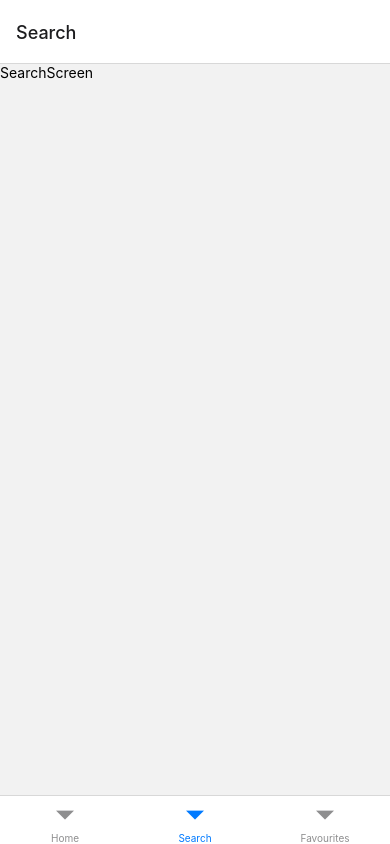
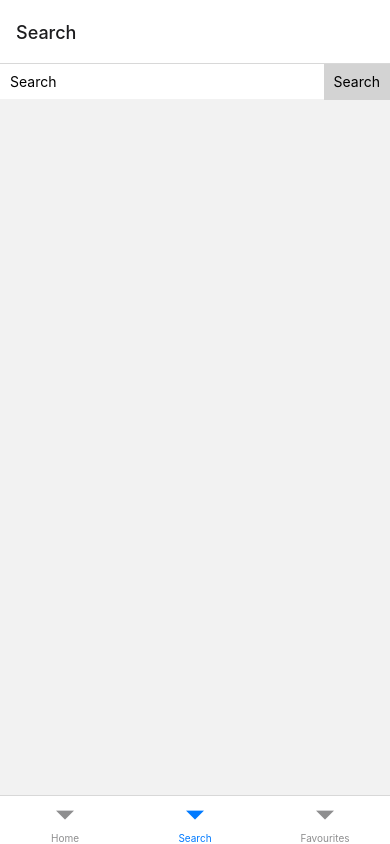
Before and after one commit to marcinkornek/AppiumWorkshops, a React Native app: screen /Search in a window 390 px wide. Built offline with nearby package versions, Linux system fonts and the light colour scheme; no server answers.

Commit message:
Add search screen, add testIDs, move api requests to api.ts

```diff
--- a/src/components/BreedItem/BreedItem.tsx
+++ b/src/components/BreedItem/BreedItem.tsx
@@ -1,5 +1,6 @@
 import * as React from 'react';
 import {Text, StyleSheet, Pressable} from 'react-native';
+import {breedItemTestID} from '../../utils/testIDs';
 import {BreedType} from '../../utils/types';
 import CatImage from '../CatImage/CatImage';
 
@@ -16,7 +17,9 @@ type Props = {
 
 const BreedItem: React.FC<Props> = ({breed, onPress}) => {
   return (
-    <Pressable onPress={() => onPress(breed)}>
+    <Pressable
+      onPress={() => onPress(breed)}
+      testID={`${breedItemTestID}-${breed.name}`}>
       <CatImage url={breed?.image?.url} size="small" />
       <Text style={styles.name}>{breed.name}</Text>
     </Pressable>
--- /dev/null
+++ b/src/components/PrimaryButton/PrimaryButton.tsx
@@ -0,0 +1,33 @@
+import * as React from 'react';
+import {Text, StyleSheet, Pressable} from 'react-native';
+import {primaryButtonDefaultTestID} from '../../utils/testIDs';
+
+const styles = StyleSheet.create({
+  button: {
+    backgroundColor: '#d3d3d3',
+    padding: 10,
+  },
+  title: {
+    textAlign: 'center',
+  },
+});
+
+type Props = {
+  title: string;
+  onPress: () => void;
+  testID?: string;
+};
+
+const PrimaryButton: React.FC<Props> = ({
+  onPress,
+  title,
+  testID = primaryButtonDefaultTestID,
+}) => {
+  return (
+    <Pressable onPress={onPress} style={styles.button} testID={testID}>
+      <Text style={styles.title}>{title}</Text>
+    </Pressable>
+  );
+};
+
+export default PrimaryButton;
--- /dev/null
+++ b/src/components/SearchBar/SearchBar.tsx
@@ -0,0 +1,54 @@
+import * as React from 'react';
+import {View, StyleSheet, TextInput} from 'react-native';
+import {
+  searchBarInputTestID,
+  searchBarSubmitBtnTestID,
+  searchBarTestID,
+} from '../../utils/testIDs';
+import PrimaryButton from '../PrimaryButton/PrimaryButton';
+
+const styles = StyleSheet.create({
+  bar: {
+    backgroundColor: 'white',
+    height: 35,
+    alignItems: 'center',
+    flexDirection: 'row',
+  },
+  input: {
+    flex: 1,
+    padding: 10,
+  },
+});
+
+type Props = {
+  onSearch: (query: string) => void;
+};
+
+const SearchBar: React.FC<Props> = ({onSearch}) => {
+  const [query, setQuery] = React.useState('');
+
+  const handleSearch = () => {
+    if (query) {
+      onSearch(query);
+    }
+  };
+
+  return (
+    <View style={styles.bar} testID={searchBarTestID}>
+      <TextInput
+        style={styles.input}
+        onChangeText={setQuery}
+        value={query}
+        placeholder="Search"
+        testID={searchBarInputTestID}
+      />
+      <PrimaryButton
+        onPress={handleSearch}
+        title="Search"
+        testID={searchBarSubmitBtnTestID}
+      />
+    </View>
+  );
+};
+
+export default SearchBar;
--- /dev/null
+++ b/src/components/SearchItem/SearchItem.tsx
@@ -0,0 +1,34 @@
+import * as React from 'react';
+import {Text, StyleSheet, Pressable} from 'react-native';
+import {BreedType} from '../../utils/types';
+import Icon from 'react-native-vector-icons/MaterialIcons';
+import {searchItemTestID} from '../../utils/testIDs';
+
+const styles = StyleSheet.create({
+  row: {
+    backgroundColor: 'white',
+    flex: 1,
+    padding: 10,
+    flexDirection: 'row',
+    justifyContent: 'space-between',
+  },
+});
+
+type Props = {
+  breed: BreedType;
+  onPress: (breed: BreedType) => void;
+};
+
+const SearchItem: React.FC<Props> = ({breed, onPress}) => {
+  return (
+    <Pressable
+      onPress={() => onPress(breed)}
+      style={styles.row}
+      testID={`${searchItemTestID}-${breed.name}`}>
+      <Text>{breed.name}</Text>
+      <Icon name="chevron-right" />
+    </Pressable>
+  );
+};
+
+export default SearchItem;
--- /dev/null
+++ b/src/components/SearchList/SearchList.tsx
@@ -0,0 +1,50 @@
+import {useNavigation} from '@react-navigation/native';
+import * as React from 'react';
+import {FlatList, StyleSheet, Text, View} from 'react-native';
+import {ScreenNavigationProp} from '../../routes/RootNavigator';
+import {searchResultsTestID} from '../../utils/testIDs';
+import {BreedType} from '../../utils/types';
+import SearchItem from '../SearchItem/SearchItem';
+
+const styles = StyleSheet.create({
+  listContentContainer: {
+    padding: 10,
+    justifyContent: 'space-between',
+  },
+  separator: {
+    height: 10,
+  },
+});
+
+type Props = {
+  breeds: [BreedType];
+};
+
+const SearchList: React.FC<Props> = ({breeds}) => {
+  const navigation = useNavigation<ScreenNavigationProp>();
+  const handlePress = (breed: BreedType) => {
+    navigation.navigate('BreedDetails', {breed});
+  };
+
+  const renderItem = ({item}: {item: BreedType}) => {
+    return <SearchItem breed={item} onPress={handlePress} />;
+  };
+
+  const renderSeparator = () => <View style={styles.separator} />;
+
+  const renderEmptyComponent = () => <Text>No results</Text>;
+
+  return (
+    <FlatList
+      testID={searchResultsTestID}
+      data={breeds}
+      renderItem={renderItem}
+      keyExtractor={item => item.id}
+      contentContainerStyle={styles.listContentContainer}
+      ItemSeparatorComponent={renderSeparator}
+      ListEmptyComponent={renderEmptyComponent}
+    />
+  );
+};
+
+export default SearchList;
--- /dev/null
+++ b/src/components/SearchResults/SearchResults.tsx
@@ -0,0 +1,19 @@
+import * as React from 'react';
+import {ActivityIndicator} from 'react-native';
+import {BreedType} from '../../utils/types';
+import SearchList from '../SearchList/SearchList';
+
+type Props = {
+  results: [BreedType];
+  isLoading: boolean;
+};
+
+const SearchResults: React.FC<Props> = ({results, isLoading}) => {
+  if (isLoading) {
+    return <ActivityIndicator />;
+  }
+
+  return <SearchList breeds={results} />;
+};
+
+export default SearchResults;
--- a/src/screens/HomeScreen/HomeScreen.tsx
+++ b/src/screens/HomeScreen/HomeScreen.tsx
@@ -1,16 +1,14 @@
 import * as React from 'react';
-import {Text} from 'react-native';
+import {ActivityIndicator, Text} from 'react-native';
 import {useQuery} from 'react-query';
 import BreedsList from '../../components/BreedsList/BreedsList';
-import instance from '../../utils/axios';
+import {getBreeds} from '../../utils/api';
 
 const HomeScreen = () => {
-  const {isLoading, error, data} = useQuery('repoData', () =>
-    instance.get('breeds'),
-  );
+  const {isLoading, error, data} = useQuery('breeds', getBreeds);
 
   if (isLoading) {
-    return <Text>'Loading...'</Text>;
+    return <ActivityIndicator />;
   }
 
   if (error) {
--- a/src/screens/SearchScreen/SearchScreen.tsx
+++ b/src/screens/SearchScreen/SearchScreen.tsx
@@ -1,8 +1,30 @@
 import * as React from 'react';
-import {Text} from 'react-native';
+import {useQuery} from 'react-query';
+import SearchBar from '../../components/SearchBar/SearchBar';
+import SearchResults from '../../components/SearchResults/SearchResults';
+import {getSearchBreeds} from '../../utils/api';
 
 const SearchScreen = () => {
-  return <Text>SearchScreen</Text>;
+  const [searchQuery, setSearchQuery] = React.useState('');
+
+  const {isLoading, data} = useQuery(
+    ['breeds', searchQuery],
+    () => getSearchBreeds(searchQuery),
+    {enabled: !!searchQuery},
+  );
+
+  const onSearch = (query: string) => {
+    setSearchQuery(query);
+  };
+
+  return (
+    <>
+      <SearchBar onSearch={onSearch} />
+      {searchQuery ? (
+        <SearchResults results={data?.data} isLoading={isLoading} />
+      ) : null}
+    </>
+  );
 };
 
 export default SearchScreen;
--- /dev/null
+++ b/src/utils/api.ts
@@ -0,0 +1,6 @@
+import instance from './axios';
+
+export const getBreeds = () => instance.get('breeds');
+
+export const getSearchBreeds = (searchQuery: string) =>
+  instance.get('breeds/search?q=' + searchQuery);
--- /dev/null
+++ b/src/utils/testIDs.ts
@@ -0,0 +1,7 @@
+export const primaryButtonDefaultTestID = 'PrimaryButton';
+export const searchItemTestID = 'SearchItem';
+export const breedItemTestID = 'BreedItem';
+export const searchResultsTestID = 'SearchResults';
+export const searchBarTestID = 'SearchBar';
+export const searchBarInputTestID = 'SearchBarInput';
+export const searchBarSubmitBtnTestID = 'SearchBarSubmitBtn';
```
